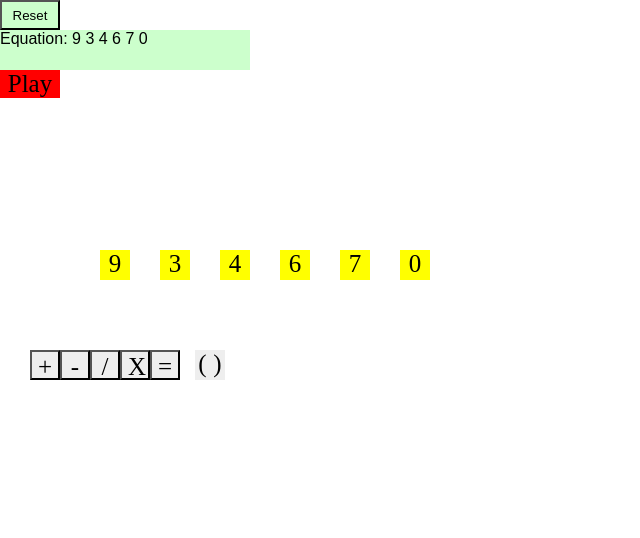
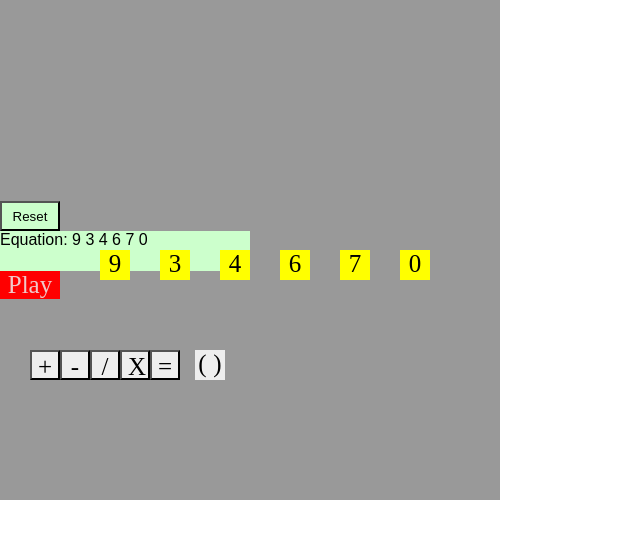
Before and after one commit to eoincondron/numbble, a React (Create React App) app: page / in a window 1280 px wide. Shown: the top 538 px of the page, without its empty margins (0-640 px from the left). Built offline with nearby package versions, Linux system fonts and the light colour scheme.

Commit message:
Rename table CSS class to 'board'

```diff
--- a/src/App.js
+++ b/src/App.js
@@ -336,7 +336,7 @@ class Board extends Component {
         objs.push(this.renderPlay());
 
         return (
-            <div className="table">
+            <div className="board">
                 {objs}
             </div>
         );
```
